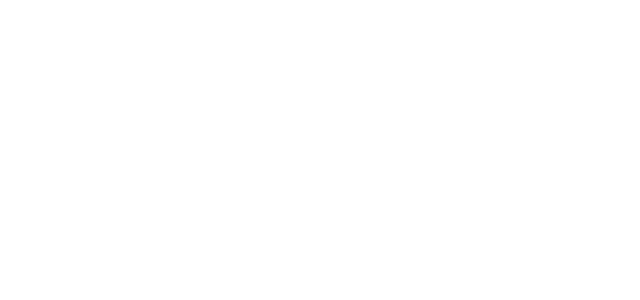
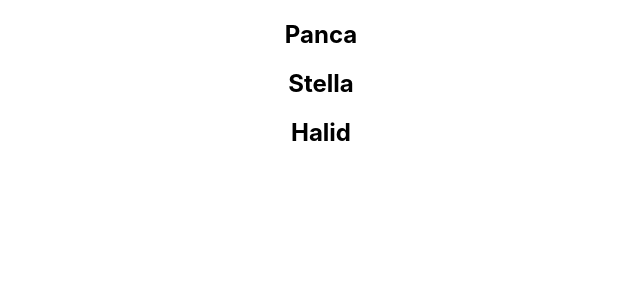
Before and after one commit to pancaholic/latihan-react, a React (Create React App) app: page / in a window 1280 px wide. Shown: the top 300 px of the page, without its empty margins (319-959 px from the left). Built offline with nearby package versions, Linux system fonts and the light colour scheme.

Commit message:
playlist-19

```diff
--- a/src/App.js
+++ b/src/App.js
@@ -10,9 +10,7 @@ import ClassClick from './components/ClassClick';
 import EventBind from './components/EventBind';
 import ParentComponent from './components/ParentComponent';
 import UserGreeting from './components/UserGreeting';
-
-
-
+import NameList from './components/NameList';
 
 function App() {
   return (
@@ -35,6 +33,7 @@ function App() {
       <EventBind/> */}
       {/* <ParentComponent/>
       <UserGreeting/>  */}
+      <NameList/>
 
     </div>
   );
--- a/src/components/NameList.js
+++ b/src/components/NameList.js
@@ -0,0 +1,37 @@
+import React from 'react'
+import Person from './Person'
+
+const NameList = () => {
+    const names = ['Panca', 'Stella', 'Halid']
+    const persons = [
+        {
+            id: 1,
+            name: 'Putra Panca Prasetya',
+            class: 'MIPA 01'
+        },
+        {
+            id: 2,
+            name: 'Muhammad Faruq Haqim',
+            class: 'MIPA 02'
+        },
+        {
+            id: 3,
+            name: 'Said Didu Melanja',
+            class: 'MIPA 03'
+        },
+    ]
+
+    const personList = persons.map(person =>
+        <Person key={person.id} person={person}/>
+    )
+
+    const nameList = names.map((name, index) => <h2 key={index}>{name}</h2>)
+
+  return (
+    <div>
+        {nameList}
+    </div>
+  )
+}
+
+export default NameList
--- /dev/null
+++ b/src/components/Person.js
@@ -0,0 +1,11 @@
+import React from 'react'
+
+function Person({person}) {
+  return (
+    <div>
+      <h3>Nama Saya, {person.name} saya berada di kelas {person.class}</h3>
+    </div>
+  )
+}
+
+export default Person
```
